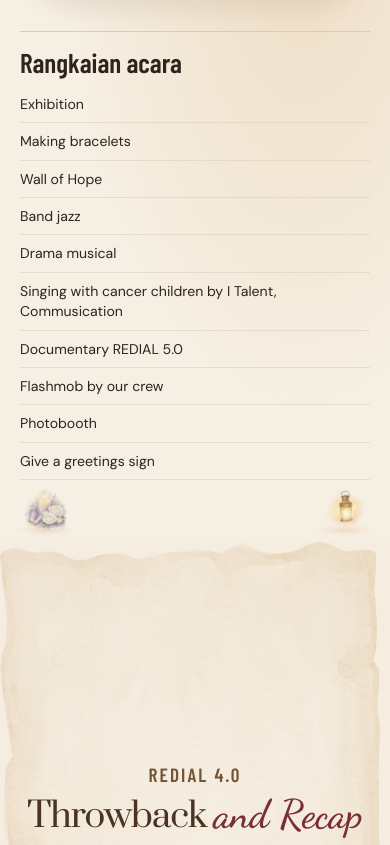
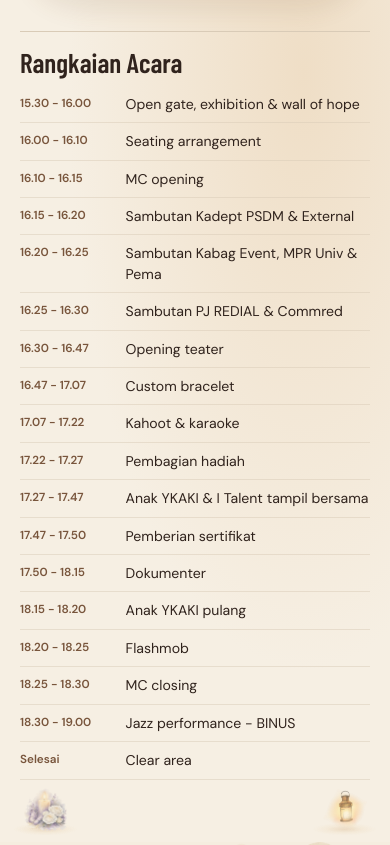
Before and after one commit to Syd-max/redial, a website built with Vite: page index.html in a window 390 px wide. Shown: the part 3255-4100 px from the top of the page. Built offline with nearby package versions, Linux system fonts and the light colour scheme; some packages are replaced by stand-ins of ours.

Commit message:
feat: show compact event rundown with times

```diff
--- a/index.html
+++ b/index.html
@@ -454,18 +454,26 @@
             </figcaption>
           </figure>
           <div class="event-program">
-            <h3>Rangkaian acara</h3>
+            <h3>Rangkaian Acara</h3>
             <ul>
-              <li>Exhibition</li>
-              <li>Making bracelets</li>
-              <li>Wall of Hope</li>
-              <li>Band jazz</li>
-              <li>Drama musical</li>
-              <li>Singing with cancer children by I Talent, Commusication</li>
-              <li>Documentary REDIAL 5.0</li>
-              <li>Flashmob by our crew</li>
-              <li class="event-program__photobooth">Photobooth</li>
-              <li>Give a greetings sign</li>
+              <li><span class="event-program-time">15.30 - 16.00</span><span>Open gate, exhibition &amp; wall of hope</span></li>
+              <li><span class="event-program-time">16.00 - 16.10</span><span>Seating arrangement</span></li>
+              <li><span class="event-program-time">16.10 - 16.15</span><span>MC opening</span></li>
+              <li><span class="event-program-time">16.15 - 16.20</span><span>Sambutan Kadept PSDM &amp; External</span></li>
+              <li><span class="event-program-time">16.20 - 16.25</span><span>Sambutan Kabag Event, MPR Univ &amp; Pema</span></li>
+              <li><span class="event-program-time">16.25 - 16.30</span><span>Sambutan PJ REDIAL &amp; Commred</span></li>
+              <li><span class="event-program-time">16.30 - 16.47</span><span>Opening teater</span></li>
+              <li><span class="event-program-time">16.47 - 17.07</span><span>Custom bracelet</span></li>
+              <li><span class="event-program-time">17.07 - 17.22</span><span>Kahoot &amp; karaoke</span></li>
+              <li><span class="event-program-time">17.22 - 17.27</span><span>Pembagian hadiah</span></li>
+              <li><span class="event-program-time">17.27 - 17.47</span><span>Anak YKAKI &amp; I Talent tampil bersama</span></li>
+              <li><span class="event-program-time">17.47 - 17.50</span><span>Pemberian sertifikat</span></li>
+              <li><span class="event-program-time">17.50 - 18.15</span><span>Dokumenter</span></li>
+              <li><span class="event-program-time">18.15 - 18.20</span><span>Anak YKAKI pulang</span></li>
+              <li><span class="event-program-time">18.20 - 18.25</span><span>Flashmob</span></li>
+              <li><span class="event-program-time">18.25 - 18.30</span><span>MC closing</span></li>
+              <li><span class="event-program-time">18.30 - 19.00</span><span>Jazz performance - BINUS</span></li>
+              <li><span class="event-program-time">Selesai</span><span>Clear area</span></li>
             </ul>
           </div>
         </div>
--- a/src/style.css
+++ b/src/style.css
@@ -1457,6 +1457,7 @@ p {
   --event-ornament-inset: max(12px, calc(50% - 625px));
   position: relative;
   isolation: isolate;
+  padding-bottom: clamp(48px, calc(24svh - 85px), 118px);
   background: radial-gradient(ellipse at 78% 49%, #efdec6 0%, transparent 55%), var(--event-paper);
 }
 .event-paper-edge {
@@ -1617,13 +1618,27 @@ p {
   margin: 8px 0 0;
   display: grid;
   grid-template-columns: repeat(2, minmax(0, 1fr));
+  grid-template-rows: repeat(9, auto);
+  grid-auto-flow: column;
   column-gap: clamp(12px, 2vw, 26px);
 }
-.event-program__photobooth { order: 1; }
 .event-program li {
-  font-size: 0.9rem;
-  padding: 7px 0;
+  display: grid;
+  grid-template-columns: 6.1rem minmax(0, 1fr);
+  align-content: start;
+  gap: 8px;
+  font-size: 0.8rem;
+  line-height: 1.45;
+  padding: 4px 0;
   border-bottom: 1px solid #d9cbb780;
+}
+.event-program-time {
+  padding-top: 1px;
+  color: #78553c;
+  font-size: 0.73rem;
+  font-weight: 600;
+  font-variant-numeric: tabular-nums;
+  white-space: nowrap;
 }
 .throwback {
   position: relative;
@@ -3146,7 +3161,7 @@ video {
 }
 @media (min-width: 800px) and (max-height: 680px) {
   .event {
-    padding-block: 82px 18px;
+    padding-block: 82px clamp(48px, calc(24svh - 85px), 118px);
   }
   .event-layout {
     row-gap: 14px;
@@ -3372,8 +3387,9 @@ video {
   }
   .event-program ul {
     grid-template-columns: minmax(0, 1fr);
-  }
-  .event-program__photobooth { order: 0; }
+    grid-template-rows: none;
+    grid-auto-flow: row;
+  }
   .event-program li {
     padding-block: 8px;
     font-size: 0.88rem;
```
